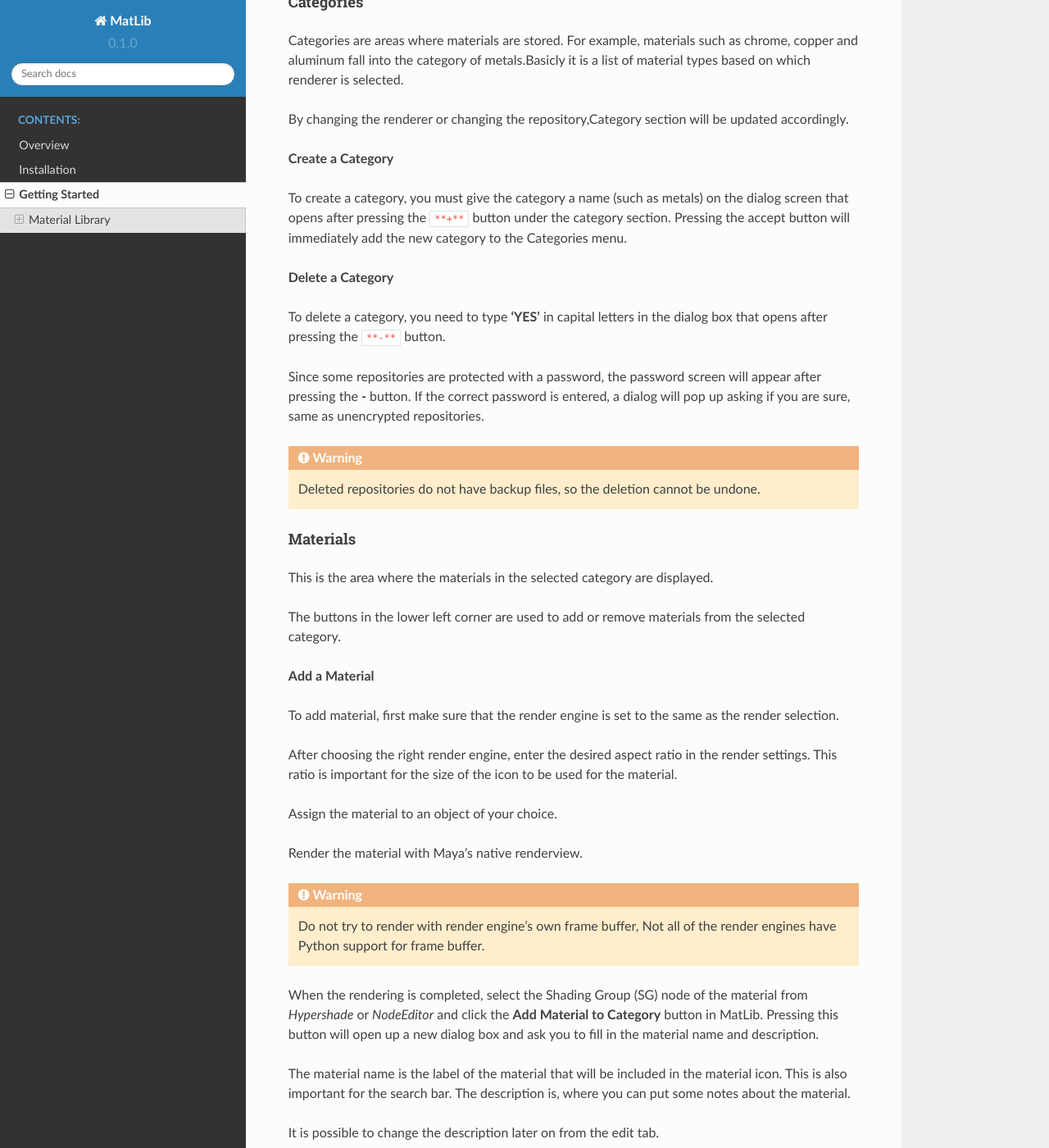
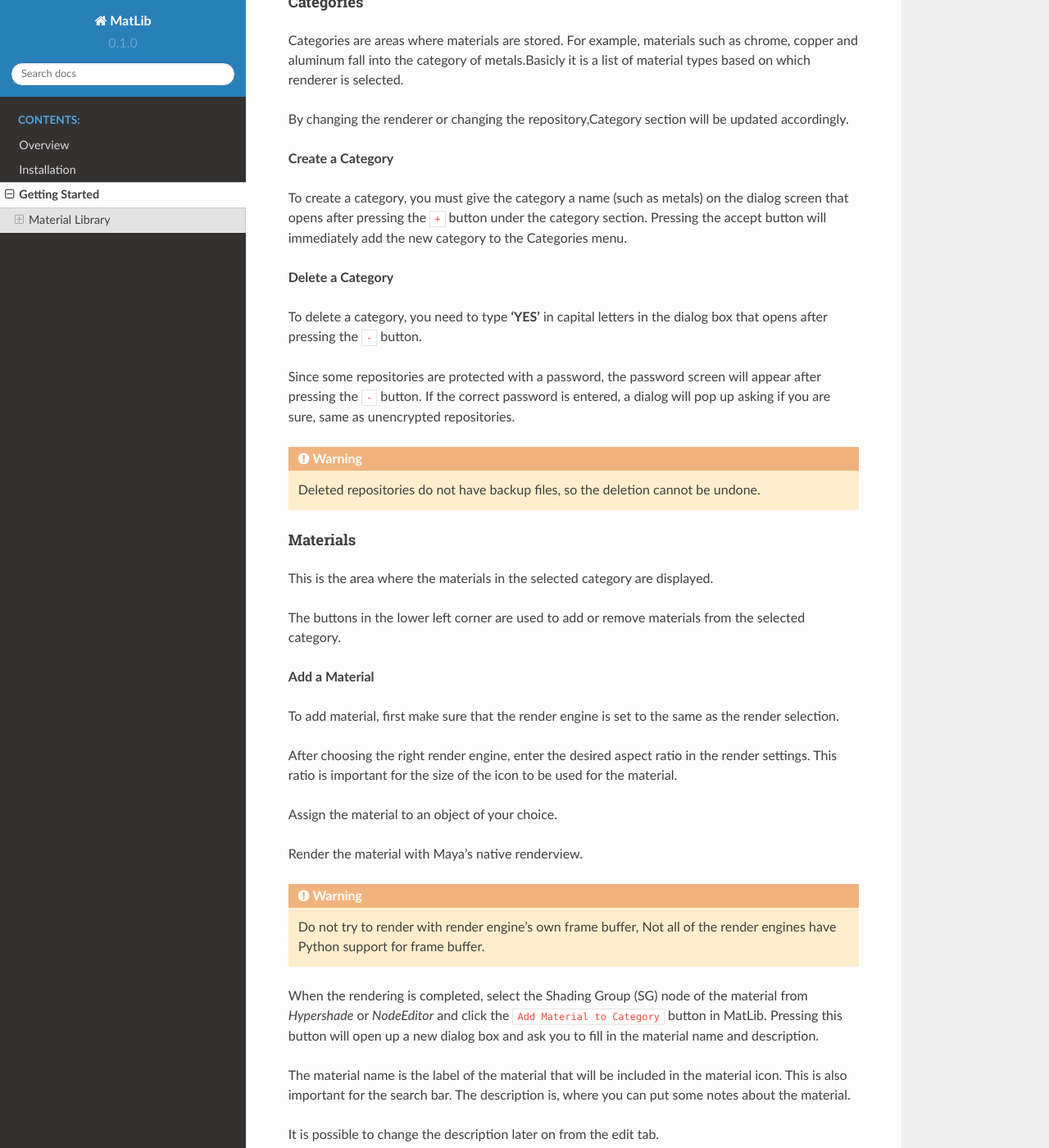
Before and after one commit to erdemirci/MatLib, a Sphinx documentation site: the page built from docs/source/getting_started.rst, in a window 1280 px wide and 1400 px high, scrolled down 2223 px. Shown: the whole window at 82% size. Built offline with Sphinx 7.4.7 and the Read the Docs theme 2.0.0, drawn with Linux system fonts in a browser that asks for light colours.

```diff
--- a/docs/source/getting_started.rst
+++ b/docs/source/getting_started.rst
@@ -66,14 +66,14 @@ By changing the renderer or changing the repository,Category section will be upd
 
 **Create a Category**
 
-To create a category, you must give the category a name (such as metals) on the dialog screen that opens after pressing the ``**+**`` button under the category section.
+To create a category, you must give the category a name (such as metals) on the dialog screen that opens after pressing the ``+`` button under the category section.
 Pressing the accept button will immediately add the new category to the Categories menu.
 
 **Delete a Category**
 
-To delete a category, you need to type **'YES'** in capital letters in the dialog box that opens after pressing the ``**-**`` button.
+To delete a category, you need to type **'YES'** in capital letters in the dialog box that opens after pressing the ``-`` button.
 
-Since some repositories are protected with a password, the password screen will appear after pressing the **-** button. If the correct password is entered, a dialog will pop up asking if you are sure, same as unencrypted repositories.
+Since some repositories are protected with a password, the password screen will appear after pressing the ``-`` button. If the correct password is entered, a dialog will pop up asking if you are sure, same as unencrypted repositories.
 
 .. warning::
    Deleted repositories do not have backup files, so the deletion cannot be undone.
@@ -99,7 +99,7 @@ Render the material with Maya’s native renderview.
 .. warning::
    Do not try to render with render engine's own frame buffer, Not all of the render engines have Python support for frame buffer.
 
-When the rendering is completed, select the Shading Group (SG) node of the material from *Hypershade* or *NodeEditor* and click the **Add Material to Category** button in MatLib. Pressing this button will open up a new dialog box and ask you to fill in the material name and description.
+When the rendering is completed, select the Shading Group (SG) node of the material from *Hypershade* or *NodeEditor* and click the ``Add Material to Category`` button in MatLib. Pressing this button will open up a new dialog box and ask you to fill in the material name and description.
 
 The material name is the label of the material that will be included in the material icon. This is also important for the search bar. The description is, where you can put some notes about the material.
 
```
